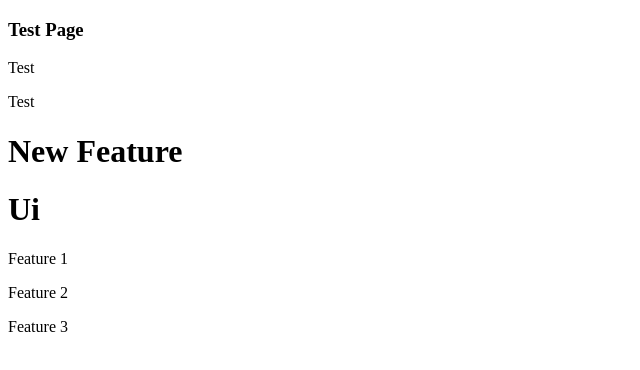
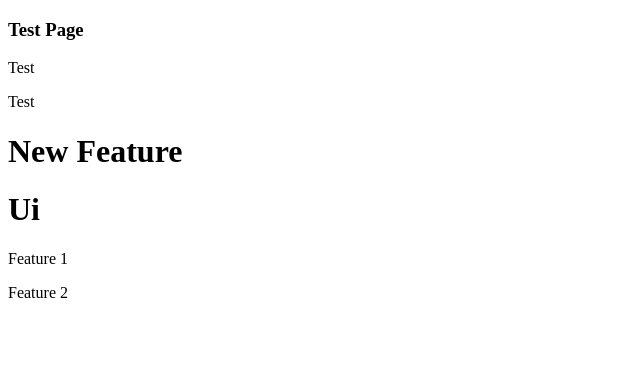
Before and after one commit to Antonio2410/Git, a plain HTML site: page index.html in a window 1280 px wide. Shown: the full height of the page, 0-640 px from the left. Drawn offline with Linux system fonts and the light colour scheme.

Commit message:
Feature3 was no needed

```diff
--- a/index.html
+++ b/index.html
@@ -13,6 +13,5 @@
     <h1>Ui</h1>
     <p>Feature 1</p>
     <p>Feature 2</p>
-    <p>Feature 3</p>
 </body>
 </html>
```
